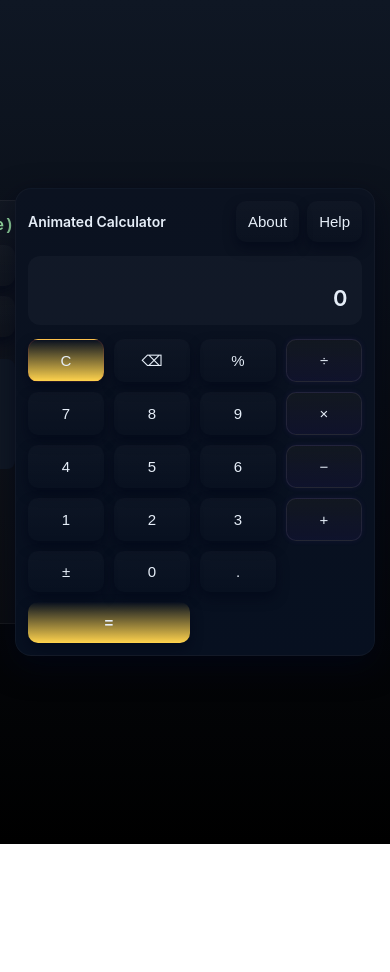
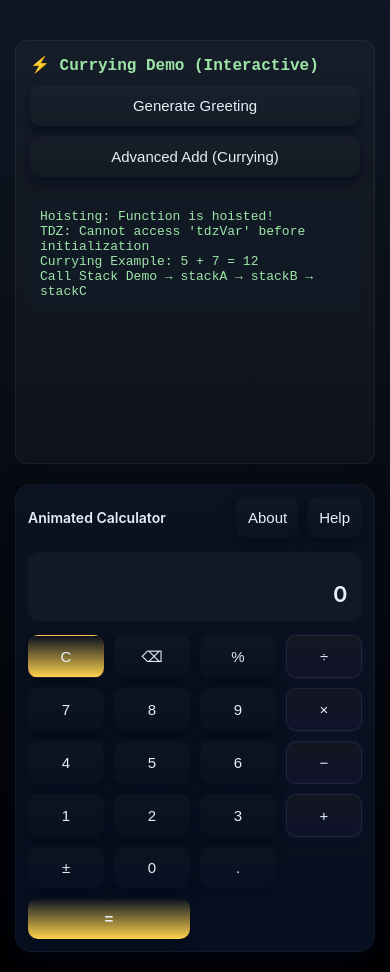
Before and after one commit to saiheroforking/day-2, a plain HTML site: page index.html in a window 390 px wide. Before the commit the page ends 844 px from the top, so only its background shows below. Drawn offline with Linux system fonts and the light colour scheme.

Commit message:
css file modified

```diff
--- a/styles/main.css
+++ b/styles/main.css
@@ -116,22 +116,6 @@ button:active {
     font-size: 14px;
 }
 
-.layout {
-    display: grid;
-    grid-template-columns: 360px 320px;
-    gap: 20px;
-    align-items: start;
-    justify-content: center;
-    width: 100%;
-}
-
-
-@media (max-width: 850px) {
-    .layout {
-        grid-template-columns: 1fr;
-        justify-items: center;
-    }
-}
 
 #curry-box {
     width: 320px;
@@ -143,7 +127,7 @@ button:active {
     background: var(--glass);
     padding: 14px;
     border-radius: 12px;
-    border: 1px solid rgba(255,255,255,0.05);
+    border: 1px solid rgba(255, 255, 255, 0.05);
     font-family: monospace;
     animation: popIn .45s ease both;
 }
@@ -173,11 +157,18 @@ button:active {
 
 /* Responsive: stack vertically on mobile */
 @media (max-width: 850px) {
+    #curry-box {
+        position: static;
+        width: 100%;
+        max-width: 360px;
+        margin-top: 20px;
+    }
+
     .layout {
+        display: flex;
         flex-direction: column;
         align-items: center;
-
-
+        gap: 20px;
     }
 }
 
```
